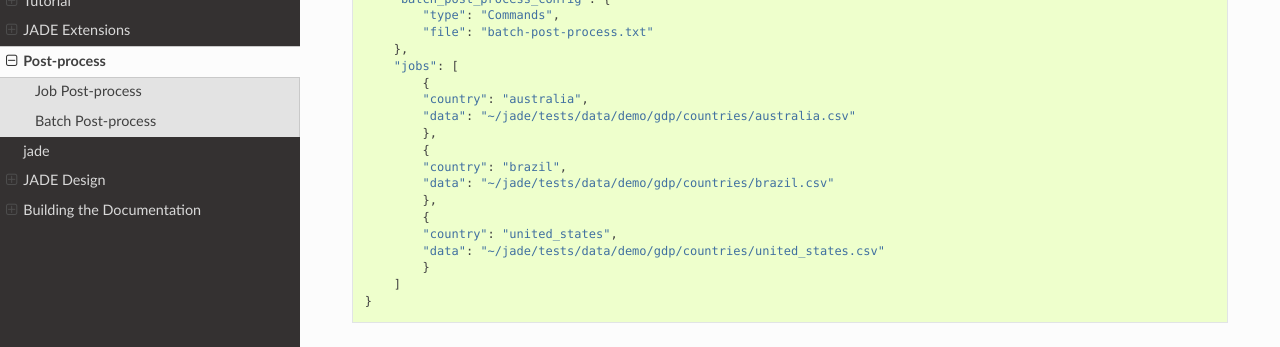
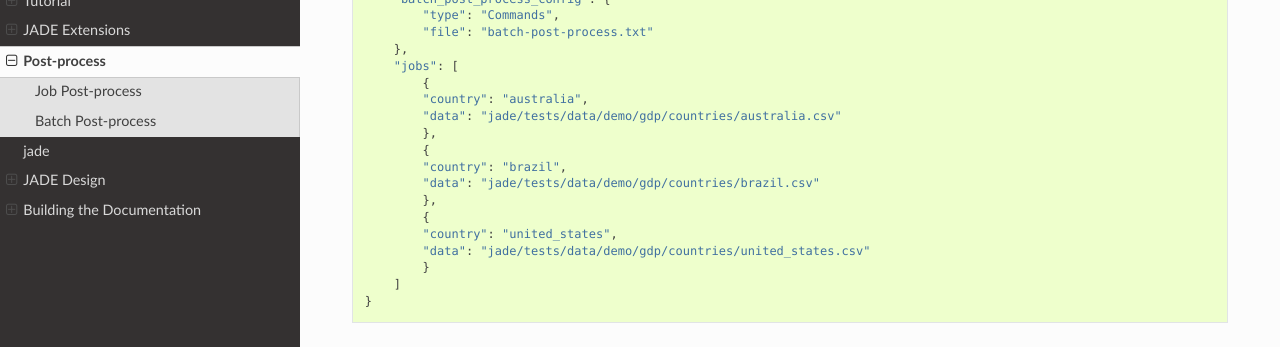
Before and after one commit to NREL/jade, a Sphinx documentation site: the page built from docs/source/post_process.rst, in a window 1280 px wide and 900 px high, scrolled down 2011 px. Shown: the part 151-498 px from the top of the window. Built offline with Sphinx 7.4.7 and the Read the Docs theme 2.0.0, drawn with Linux system fonts in a browser that asks for light colours; pages that are not in the unit, such as notebooks, are missing from menus.

Commit message:
Remove more ~

```diff
--- a/docs/source/post_process.rst
+++ b/docs/source/post_process.rst
@@ -111,15 +111,15 @@ In the generated ``config.json`` file, there's a attribute ``batch_post_process_
         "jobs": [
             {
             "country": "australia",
-            "data": "~/jade/tests/data/demo/gdp/countries/australia.csv"
+            "data": "jade/tests/data/demo/gdp/countries/australia.csv"
             },
             {
             "country": "brazil",
-            "data": "~/jade/tests/data/demo/gdp/countries/brazil.csv"
+            "data": "jade/tests/data/demo/gdp/countries/brazil.csv"
             },
             {
             "country": "united_states",
-            "data": "~/jade/tests/data/demo/gdp/countries/united_states.csv"
+            "data": "jade/tests/data/demo/gdp/countries/united_states.csv"
             }
         ]
     }
```
